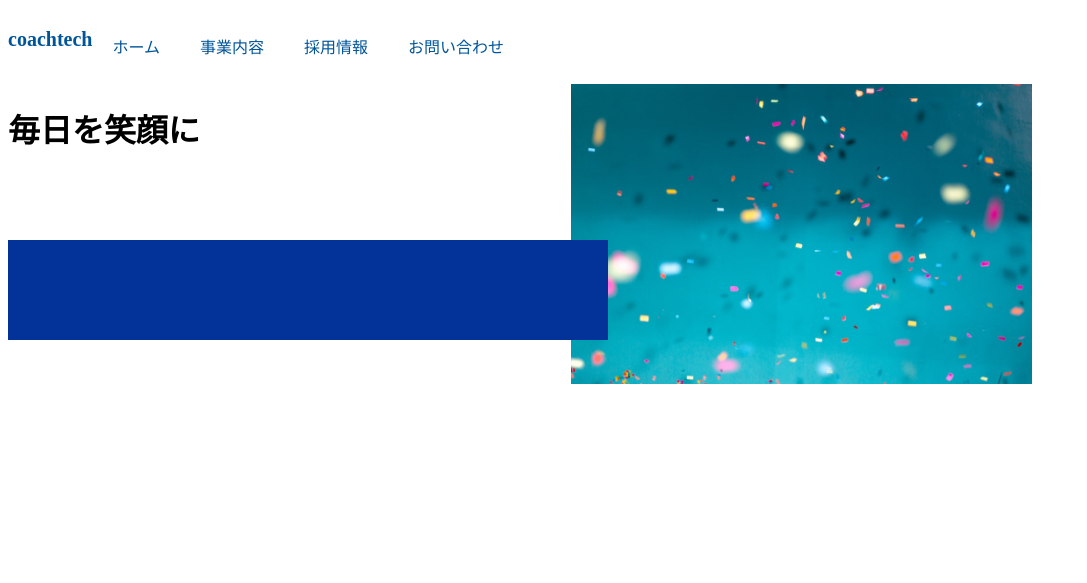
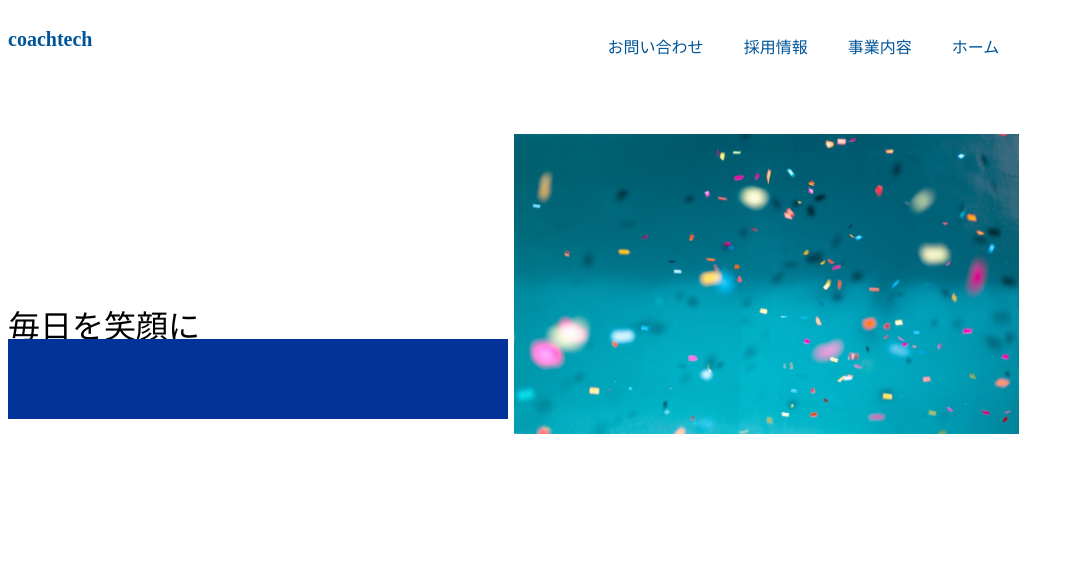
Before and after one commit to taiyoo-nakama/css.test, a plain HTML site: page index.html in a window 1280 px wide. Shown: the whole page, without its empty margins (0-1087 px from the left). Drawn offline with Linux system fonts and the light colour scheme.

Commit message:
second-commmit

```diff
--- a/css.test/test.css
+++ b/css.test/test.css
@@ -1,40 +1,49 @@
-body{
+div {
   width: 80%;
-  height: 500px;
+  height: 300px;
+
 }
-header{
+header {
   display: flex;
   color: #005599;
+  justify-content: space-between;
+  margin-bottom: 50px;
 }
-.parent{
+.parent {
   font-size: 20px;
   font-weight: bold;
   flex-direction: row;
+
 }
-.child{
+.child {
   font-size: 16px;
   padding: 10px 20px;
   flex-direction: row;
   justify-content: flex-end;
   float: right;
 }
-h1{
+.title {
   top: 60%;
-  float: left;
-
+  font-weight: normal;
 }
-.img{
+.img {
   background: url(../img/firstview.jpeg);
   background-size: cover;
   height: 300px;
-  width: 45%;
+  width: 50%;
   float: right;
   position: relative;
+  z-index: 10;
 }
-.box{
-  height: 100px;
-  width: 600px;
+.box-wrap{
+  position: absolute;
+  top: 35%;
+}
+.box {
+  height: 80px;
+  width: 500px;
   background-color: #033399;
-  position: absolute;
-  top: 30%;
+  z-index: 0;
+  position: relative;
+  top: -30px;
 }
--- a/index.html
+++ b/index.html
@@ -8,16 +8,22 @@
   <link rel="stylesheet" href="css.test/test.css"z>
 </head>
 <body>
+  <div>
     <header>
       <p class="parent">coachtech</p>
+      <nav>
         <p class="child">ホーム</p>
         <p class="child">事業内容</p>
         <p class="child">採用情報</p>
         <p class="child">お問い合わせ</p>
+      </nav>
     </header>
     <div class="img">
     </div>
+    <div class="box-wrap">
+      <h1 class="title">毎日を笑顔に</h1>
       <div class="box"></div>
-  <h1>毎日を笑顔に</h1>
+    </div>
+  </div>
   </body>
   </html>
```
Lines whose indentation alone changed are shown as unchanged.
